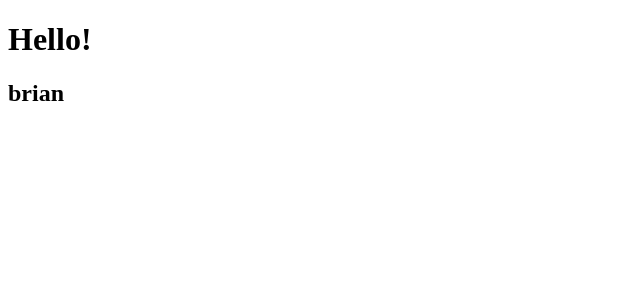
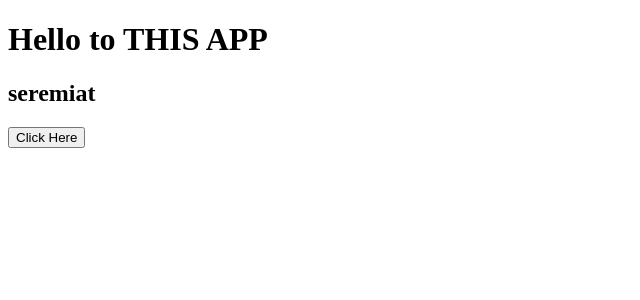
Before and after one commit to BrianSerem/react_crashcourse, a React (Create React App) app in the folder react-task-tracker/: page / in a window 1280 px wide. Shown: the top 300 px of the page, without its empty margins (0-640 px from the left). Built offline with nearby package versions, Linux system fonts and the light colour scheme.

Commit message:
initial boilerplate project setup

```diff
--- a/react-task-tracker/src/App.js
+++ b/react-task-tracker/src/App.js
@@ -1,4 +1,5 @@
 import Header from "./components/Header";
+
 
 
 const App = () =>
@@ -6,7 +7,7 @@ const App = () =>
   return (
 
     <div className="App">
-      <Header  title='Hello!' name='brian'/>
+      <Header/>
     </div>
   );
 }
--- a/react-task-tracker/src/components/Header.js
+++ b/react-task-tracker/src/components/Header.js
@@ -1,11 +1,23 @@
+import PropTypes from 'prop-types'
 
-const Header = (props) => {
+const Header = ({ title, name }) => {
   return (
     <header>
-       <h1> {props.title}</h1>
-       <h2> {props.name}</h2>
+       <h1> {title}</h1>
+       <h2> {name}</h2>
+       <button> Click Here</button>
     </header>
   )
 }
 
+Header.defaultProps = {
+    title: 'Hello to THIS APP',
+    name: 'seremiat',
+  }
+Header.propTypes = {
+    title: PropTypes.string,
+    name: PropTypes.string,
+    age: PropTypes.number
+}
+
 export default Header
```
